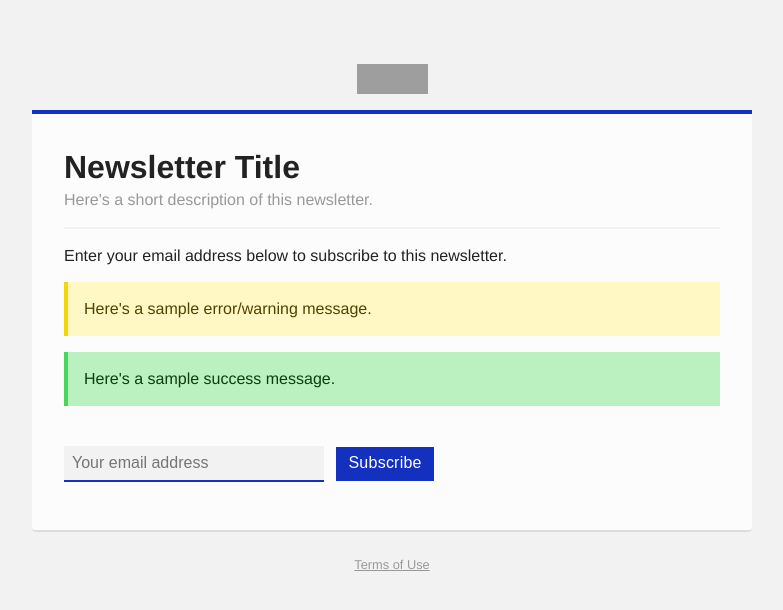
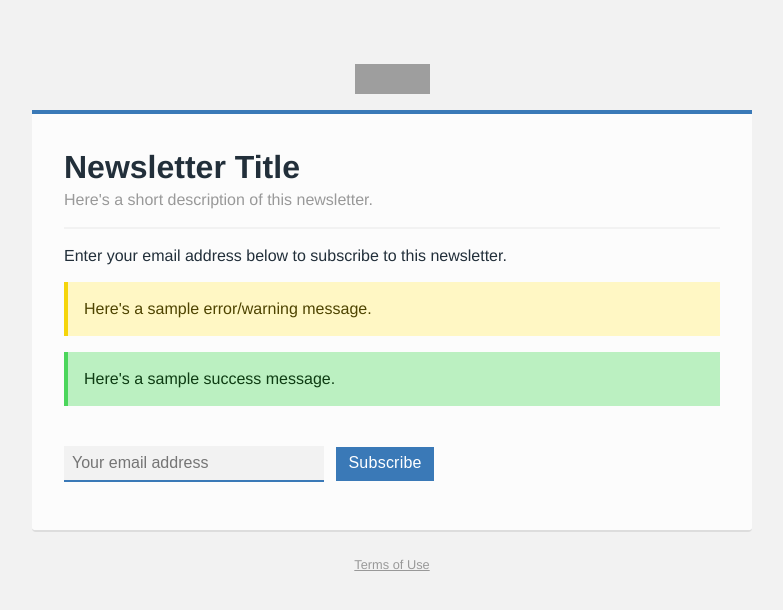
Before and after one commit to smekosh/rwd-newsletter-2018, a PHP site: page /subscribe.php in a window 1280 px wide. Shown: the top 610 px of the page, without its empty margins (248-1031 px from the left). Run offline with PHP 8.4, Linux system fonts and the light colour scheme; grey boxes are pictures that could not be loaded.

Commit message:
Minor update for new VOA colors and logo

```diff
--- a/subscriptions/subscribe.php
+++ b/subscriptions/subscribe.php
@@ -17,7 +17,7 @@ require_once( 'subscriptions-data.php' );
 	<div class="wrapper">
 
 		<header id="header">
-			<a class="logo" href="<?php echo $data['voa_home']; ?>"><img src="../img/voa-logo_142x60_2x_blue-transparent.png" width="71" height="30" alt="VOA" /></a>
+			<a class="logo" href="<?php echo $data['voa_home']; ?>"><img src="../img/voa-2018logo_150x60_2x_blue-transparent.png" width="75" height="30" alt="VOA" /></a>
 		</header>
 
 		<main id="main">
--- a/subscriptions/subscriptions.css
+++ b/subscriptions/subscriptions.css
@@ -2,9 +2,15 @@
 	box-sizing: border-box;
 }
 
+html.RadForm_Windows7 {
+	background-color: #f2f2f2;
+	line-height: 1.35;
+	margin: 0;
+}
+
 body {
 	background-color: #f2f2f2;
-	color: #222;
+	color: #222f3a;
 	font-family: Helvetica, Tahoma, Arial, sans-serif;
 	line-height: 1.35;
 	margin: 0;
@@ -12,8 +18,8 @@ body {
 
 h1, h2 { margin: 0; }
 
-a       { color: #1330bf; text-decoration: underline; }
-a:hover { color: #d41010; text-decoration: underline; }
+a       { color: #3a79b7; text-decoration: underline; }
+a:hover { color: #c11d22; text-decoration: underline; }
 
 img { display: block; }
 
@@ -24,7 +30,7 @@ img { display: block; }
 }
 
 #header {
-	border-bottom: 4px solid #1330bf;
+	border-bottom: 4px solid #3a79b7;
 	margin: 0 auto;
 	padding: 1rem;
 	width: 100%;
@@ -95,8 +101,8 @@ h2 {
 .email-form #EmailTB {
 	background-color: #f2f2f2;
 	border: none;
-	border-bottom: 2px solid #1330bf;
-	color: #222;
+	border-bottom: 2px solid #3a79b7;
+	color: #222f3a;
 	box-shadow: none;
 	display: inline-block;
 	font-size: 1rem;
@@ -123,9 +129,9 @@ h2 {
 }
 
 .email-form a.rfdSkinnedButton input {
-	background-color: #1330bf;
+	background-color: #3a79b7;
 	border: none;
-	border-bottom: 2px solid #1330bf;
+	border-bottom: 2px solid #3a79b7;
 	border-radius: none;
 	box-shadow: none;
 	color: #fff;
@@ -141,18 +147,18 @@ h2 {
 
 .email-form a.rfdSkinnedButton:hover input,
 .email-form a.rfdSkinnedButton:active input {
-	background-color: #0e2389;
-	border-color: #0e2389;
+	background-color: #0a5b96;
+	border-color: #0a5b96;
 	cursor: pointer;
 }
 
 .email-form.unsubscribe #EmailTB {
-	border-color: #d41010;
+	border-color: #c11d22;
 }
 
 .email-form.unsubscribe a.rfdSkinnedButton input {
-	background-color: #d41010;
-	border-color: #d41010;
+	background-color: #c11d22;
+	border-color: #c11d22;
 }
 
 .email-form.unsubscribe a.rfdSkinnedButton:hover input,
```
Also changed, not shown: img/voa-2018logo_150x60_2x_blue-transparent.png (added).
